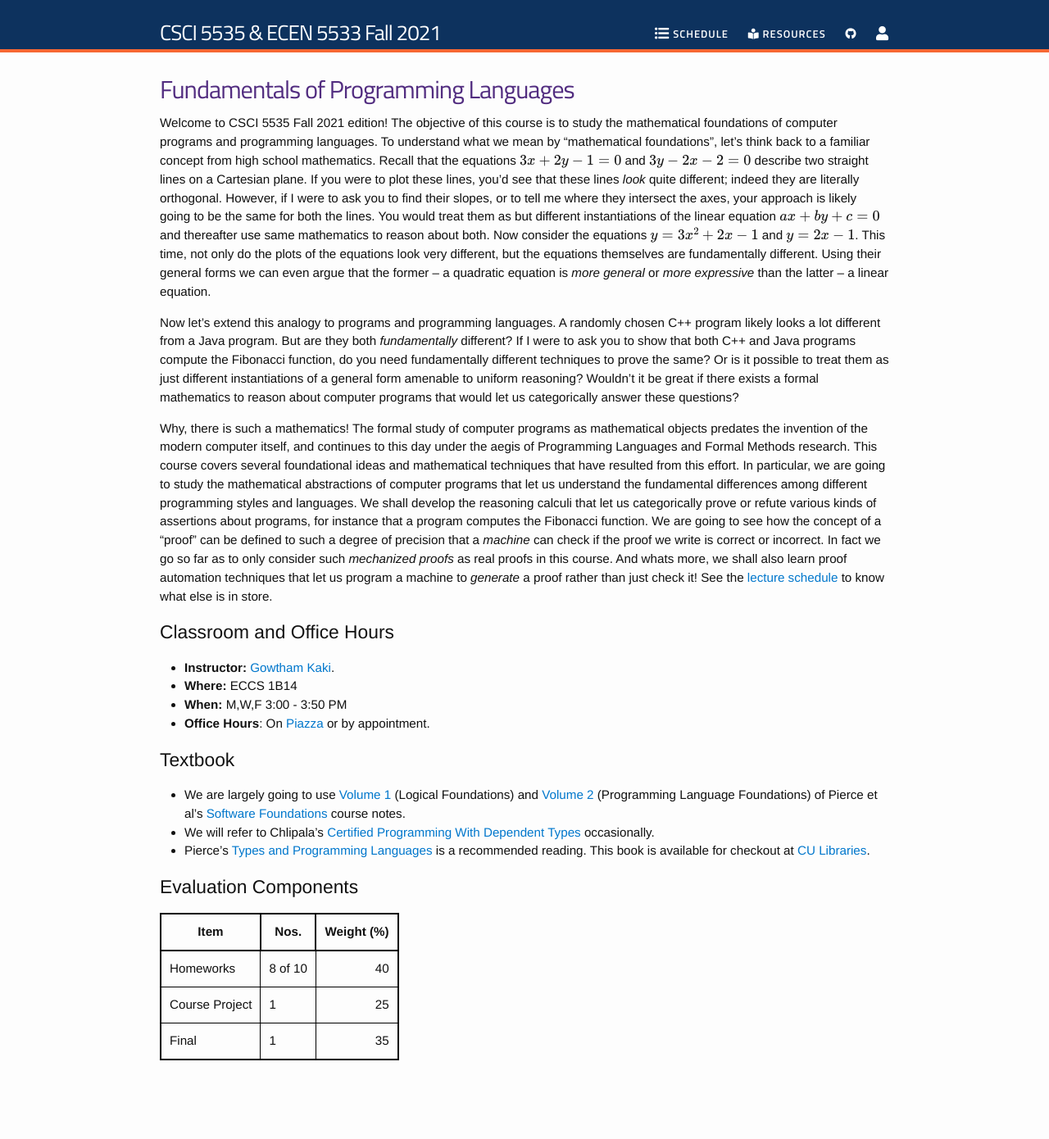
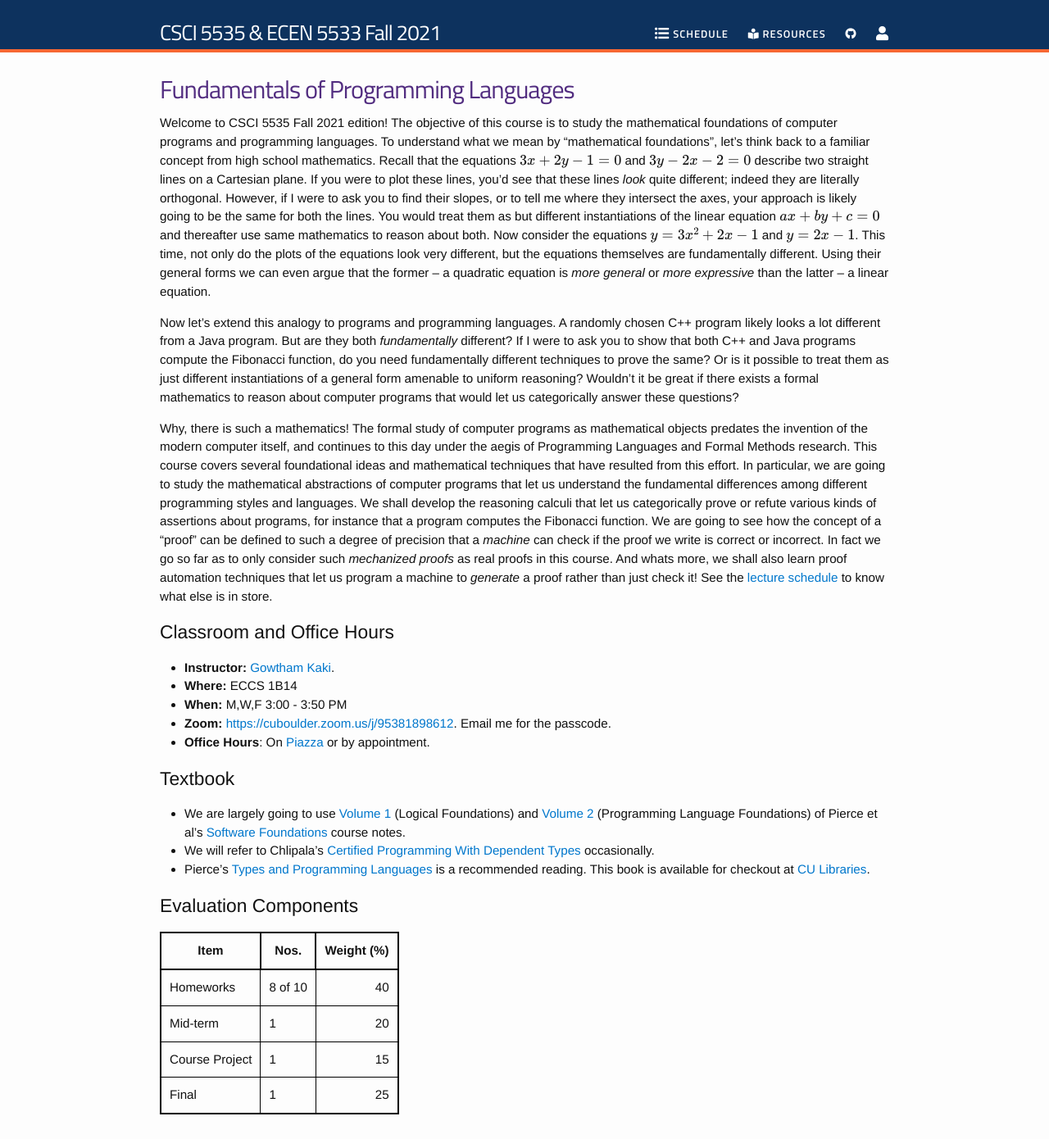
Before and after one commit to csci5535/csci5535.github.io, a Jekyll site: the page built from index.md, in a window 1280 px wide. Shown: the whole page at 82% size. Built offline with Jekyll 4.4.1, drawn with Linux system fonts in a browser that asks for light colours; nearby versions of some CDN libraries; formulas are drawn with MathJax 3; before the commit the page ends 1324 px from its top, so only the background shows below that.

Commit message:
Zoom link added. Evaluation components changed.

```diff
--- a/index.md
+++ b/index.md
@@ -60,6 +60,8 @@ schedule](schedule) to know what else is in store.
 * **Instructor:** [Gowtham Kaki](http://gowthamk.github.io).
 * **Where:** ECCS 1B14
 * **When:** M,W,F 3:00 - 3:50 PM
+* **Zoom:** <https://cuboulder.zoom.us/j/95381898612>. Email me for the
+  passcode.
 * **Office Hours**: On [Piazza](https://piazza.com/colorado/fall2021/csci5535) or by appointment.
 
 ## Textbook
@@ -75,5 +77,6 @@ schedule](schedule) to know what else is in store.
 | Item                |    Nos.  | Weight (%) |
 |---------------------|----------|--------------:|
 | Homeworks           |  8 of 10 |     40        |
-| Course Project      |     1    |     25        |
-| Final               |     1    |     35        |
+| Mid-term            |     1    |     20        |
+| Course Project      |     1    |     15        |
+| Final               |     1    |     25        |
```
